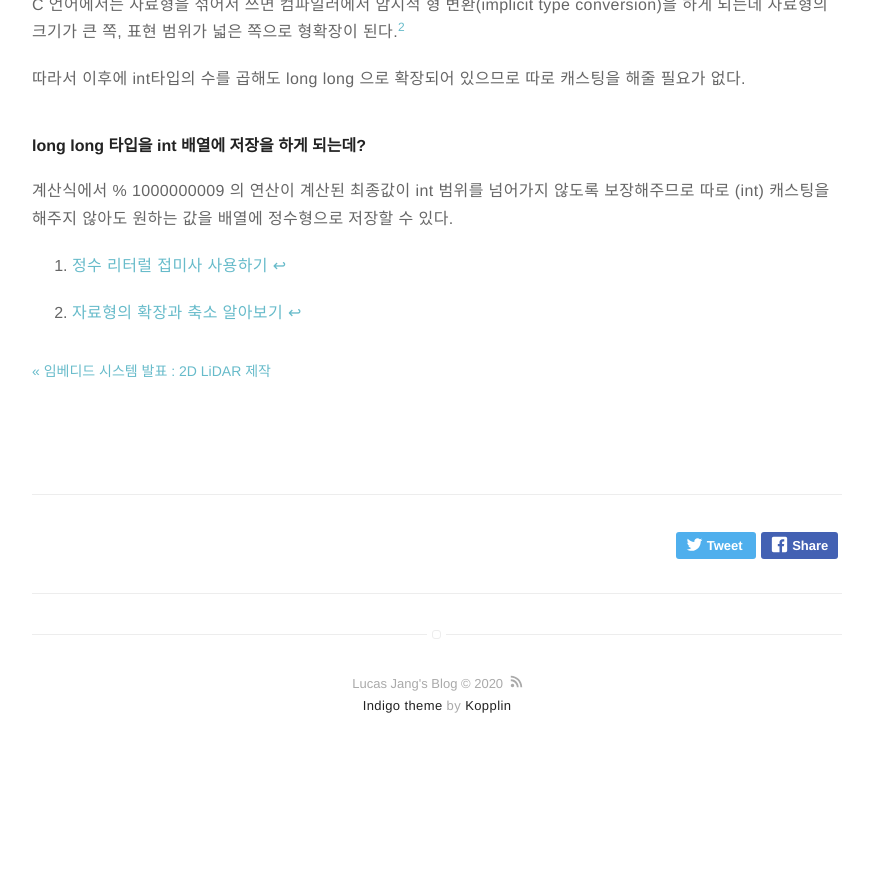
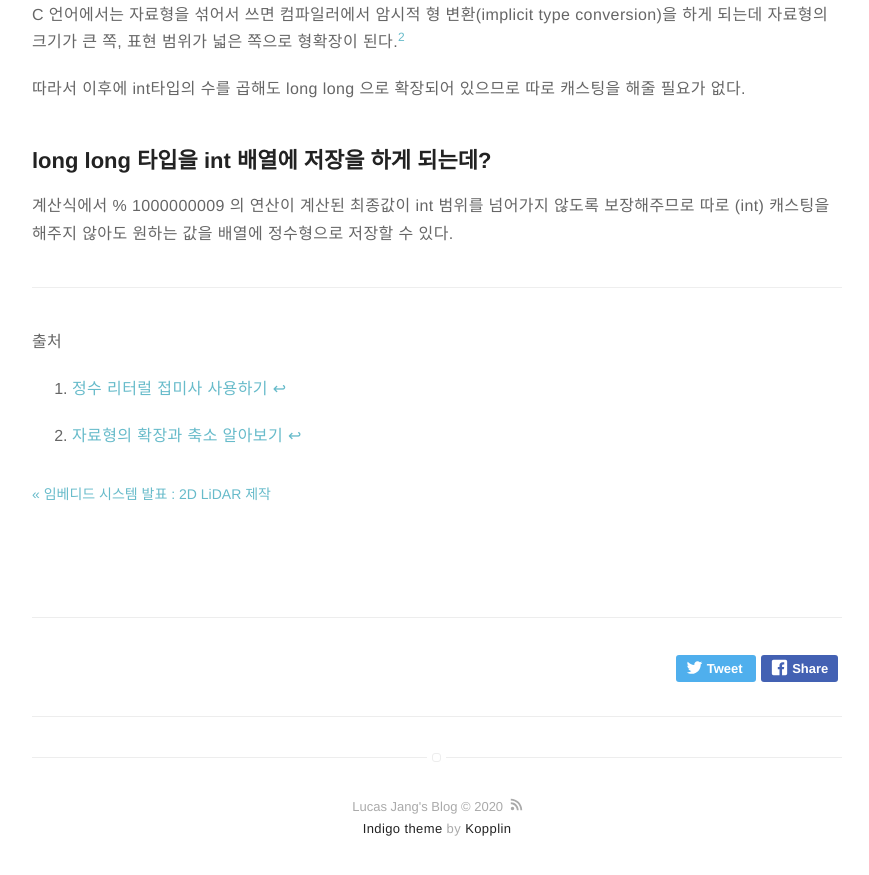
Before and after one commit to Lucas-Jang/lucas-jang.github.io, a Jekyll site: the page built from _posts/2020-08-11-인트범위를 넘는 계산을 할 때 간단한 방법.md, in a window 1280 px wide and 900 px high, scrolled down 1049 px. Shown: the top 875 px of the window, without its empty margins (203-1072 px from the left). Built offline with Jekyll 4.4.1, drawn with Linux system fonts in a browser that asks for light colours; before the commit the page ends 1826 px from its top, so only the background shows below that.

Commit message:
1LL 포스트 수정

```diff
--- a/_posts/2020-08-11-인트범위를 넘는 계산을 할 때 간단한 방법.md
+++ b/_posts/2020-08-11-인트범위를 넘는 계산을 할 때 간단한 방법.md
@@ -32,7 +32,7 @@ dp[i] = (1LL*dp[i - 1] + dp[i - 2] + dp[i - 3]) % 1000000009;
 
 
 
-#### 1LL 이 무엇인가?
+## 1LL 이 무엇인가?
 
 'LL'은 리터럴 접미사(suffix)이다. [^1]
 
@@ -51,7 +51,7 @@ dp[i] = (1LL*dp[i - 1] + dp[i - 2] + dp[i - 3]) % 1000000009;
 
 
 
-#### 1LL을 곱하는 이유는?
+## 1LL을 곱하는 이유는?
 
 C 언어에서는 자료형을 섞어서 쓰면 컴파일러에서 암시적 형 변환(implicit type conversion)을 하게 되는데 자료형의 크기가 큰 쪽, 표현 범위가 넓은 쪽으로 형확장이 된다.[^2]
 
@@ -59,9 +59,13 @@ C 언어에서는 자료형을 섞어서 쓰면 컴파일러에서 암시적 형
 
 
 
-#### long long 타입을 int 배열에 저장을 하게 되는데?
+## long long 타입을 int 배열에 저장을 하게 되는데?
 
 계산식에서 % 1000000009 의 연산이 계산된 최종값이 int 범위를 넘어가지 않도록 보장해주므로 따로 (int) 캐스팅을 해주지 않아도 원하는 값을 배열에 정수형으로 저장할 수 있다.
 
+---
+
+출처
+
 [^1]:  [정수 리터럴 접미사 사용하기](https://dojang.io/mod/page/view.php?id=71)
 [^2]: [자료형의 확장과 축소 알아보기](https://dojang.io/mod/page/view.php?id=112)
```
